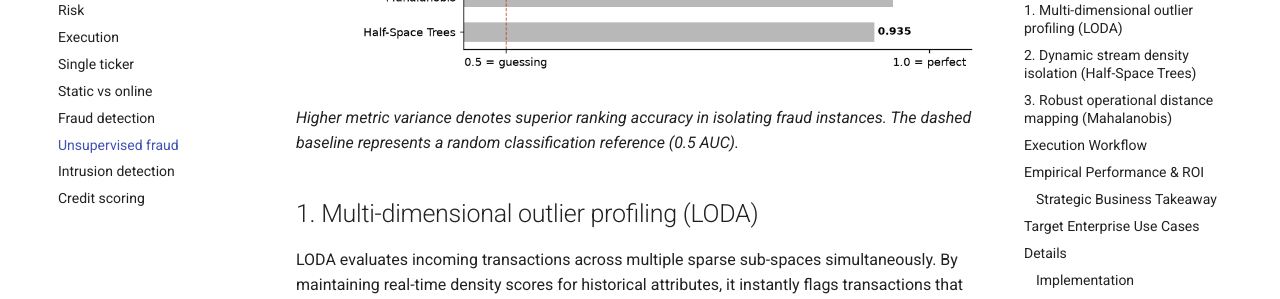
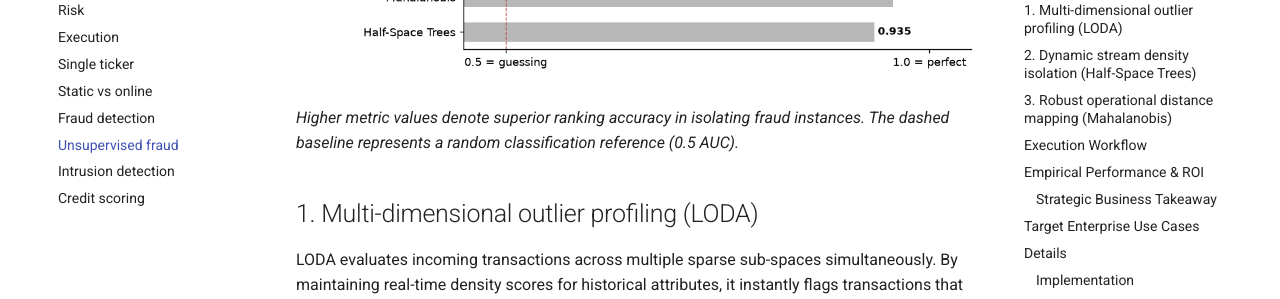
Before and after one commit to tatopenn-cell/Dense-Armor, an MkDocs documentation site: the page built from docs/finance/unsupervised_fraud.md, in a window 1280 px wide and 900 px high, scrolled down 1119 px. Shown: the part 152-451 px from the top of the window. Built offline with MkDocs 1.6.1 and Material for MkDocs 9.7.7, drawn with Linux system fonts in a browser that asks for light colours; comment, search, counter and statistics services are not loaded.

Commit message:
Clarify metric variance description in unsupervised fraud
Updated the description of metric variance to clarify its meaning.

```diff
--- a/docs/finance/unsupervised_fraud.md
+++ b/docs/finance/unsupervised_fraud.md
@@ -24,7 +24,9 @@ To quantify this advantage, the pipeline was benchmarked using **zero classifica
 
 ![Quality score of the label-free detectors against the supervised one on the same 10,000 transactions](../assets/finance/unsupervised_fraud.png)
 
-*Higher metric variance denotes superior ranking accuracy in isolating fraud instances. The dashed baseline represents a random classification reference (0.5 AUC).*
+
+*Higher metric values denote superior ranking accuracy in isolating fraud instances. The dashed baseline represents a random classification reference (0.5 AUC).*
+
 
 ## 1. Multi-dimensional outlier profiling (LODA)
 LODA evaluates incoming transactions across multiple sparse sub-spaces simultaneously. By maintaining real-time density scores for historical attributes, it instantly flags transactions that fall into low-frequency operational brackets, isolating anomalous behavior without requiring pre-existing fraud labels.
```
